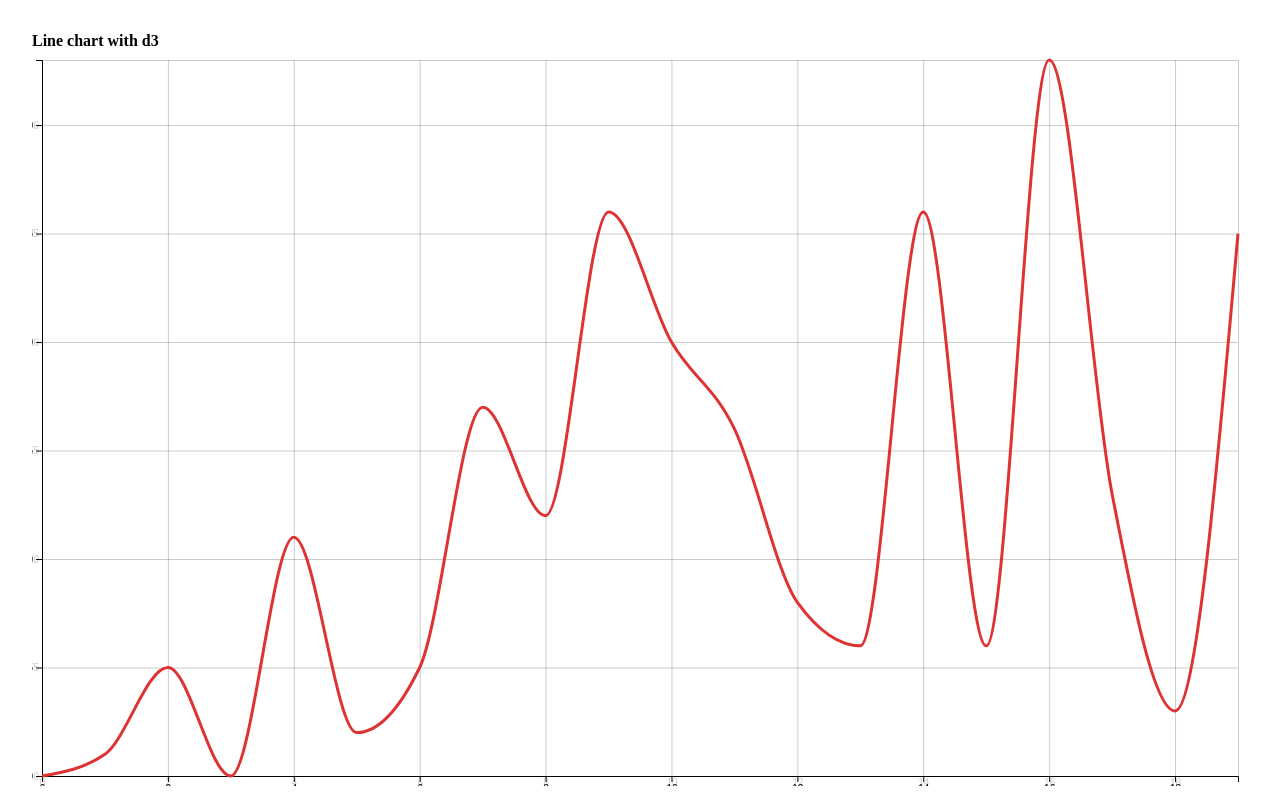
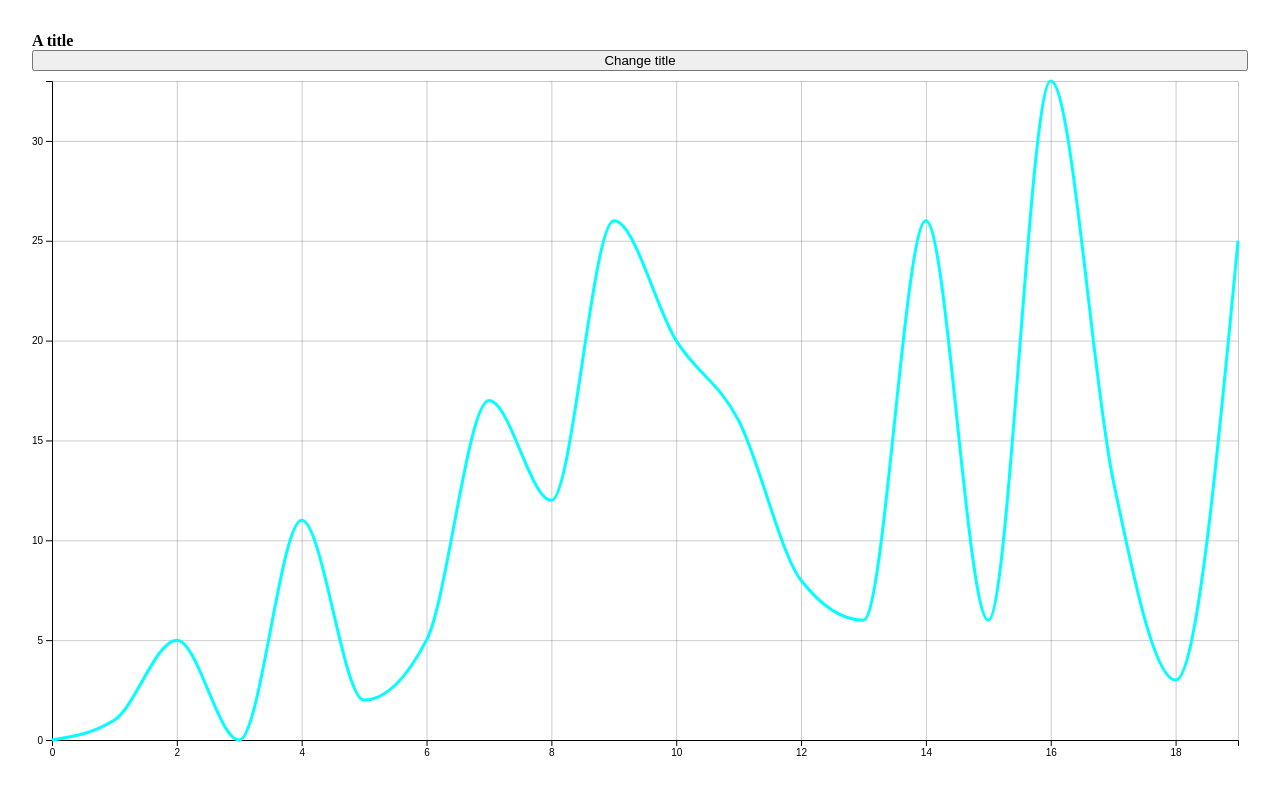
Before and after one commit to AlexGavalas/react-playground, a React (Vite) app: page / in a window 1280 px wide. Built offline with nearby package versions, Linux system fonts and the light colour scheme.

Commit message:
feat: dynamic chart title

```diff
--- a/src/charts/line.tsx
+++ b/src/charts/line.tsx
@@ -12,13 +12,15 @@ const MARGIN = {
     top: 10,
     right: 10,
     bottom: 10,
-    left: 10,
+    left: 20,
 };
 
 export const LineChart = () => {
     const container = useRef<HTMLDivElement>(null);
     const wrapper = useRef<HTMLDivElement>(null);
+    const titleRef = useRef<HTMLHeadingElement>(null);
     const [data, setData] = useState<Data[]>([]);
+    const [title, setTitle] = useState('A title');
 
     const { height = 0, width = 0 } = useElementSize(wrapper);
 
@@ -36,8 +38,12 @@ export const LineChart = () => {
         const xMinVal = d3.min(data, (d) => d.label) ?? 0;
         const xMaxVal = d3.max(data, (d) => d.label) ?? 0;
 
+        if (!titleRef.current) return;
+
         const INNER_WIDTH = width - MARGIN.left - MARGIN.right;
-        const INNER_HEIGHT = height - MARGIN.top - MARGIN.bottom;
+
+        const INNER_HEIGHT =
+            height - MARGIN.top - MARGIN.bottom - titleRef.current.offsetHeight;
 
         const svg = d3
             .select(container.current)
@@ -64,13 +70,21 @@ export const LineChart = () => {
             .attr('class', 'grid')
             .attr('transform', `translate(0, ${INNER_HEIGHT})`)
             .attr('opacity', 0.2)
-            .call(d3.axisBottom(xScale).tickSize(-INNER_HEIGHT));
+            .call(
+                d3.axisBottom(xScale).tickSize(-INNER_HEIGHT).tickFormat(null),
+            )
+            // Remove these labels
+            .selectAll('text')
+            .remove();
 
         // y-axis grid
         svg.append('g')
             .attr('class', 'grid')
             .attr('opacity', 0.2)
-            .call(d3.axisLeft(yScale).tickSize(-INNER_WIDTH));
+            .call(d3.axisLeft(yScale).tickSize(-INNER_WIDTH))
+            // Remove these labels
+            .selectAll('text')
+            .remove();
 
         // x-axis
         svg.append('g')
@@ -92,7 +106,7 @@ export const LineChart = () => {
         svg.append('path')
             .datum(data)
             .attr('fill', 'none')
-            .attr('stroke', '#d33')
+            .attr('stroke', 'aqua')
             .attr('stroke-width', 3)
             .attr('class', 'line')
             .attr('d', line);
@@ -110,11 +124,36 @@ export const LineChart = () => {
                 container.current.innerHTML = '';
             }
         };
-    }, [data, width, height]);
+    }, [data, width, height, title]);
 
     return (
-        <div style={{ height: '100%' }}>
-            <h4>Line chart with d3</h4>
+        <div
+            style={{
+                height: '100%',
+                display: 'grid',
+                gridTemplateRows: 'auto auto 1fr',
+            }}
+        >
+            <h4
+                style={{
+                    wordBreak: 'break-all',
+                    width: '300px',
+                }}
+                ref={titleRef}
+            >
+                {title}
+            </h4>
+            <button
+                onClick={() =>
+                    setTitle(
+                        'A very long title to show responsive height'.repeat(
+                            10,
+                        ),
+                    )
+                }
+            >
+                Change title
+            </button>
             <div style={{ height: '100%' }} ref={wrapper}>
                 <div style={{ height: '100%' }} ref={container} />
             </div>
```
